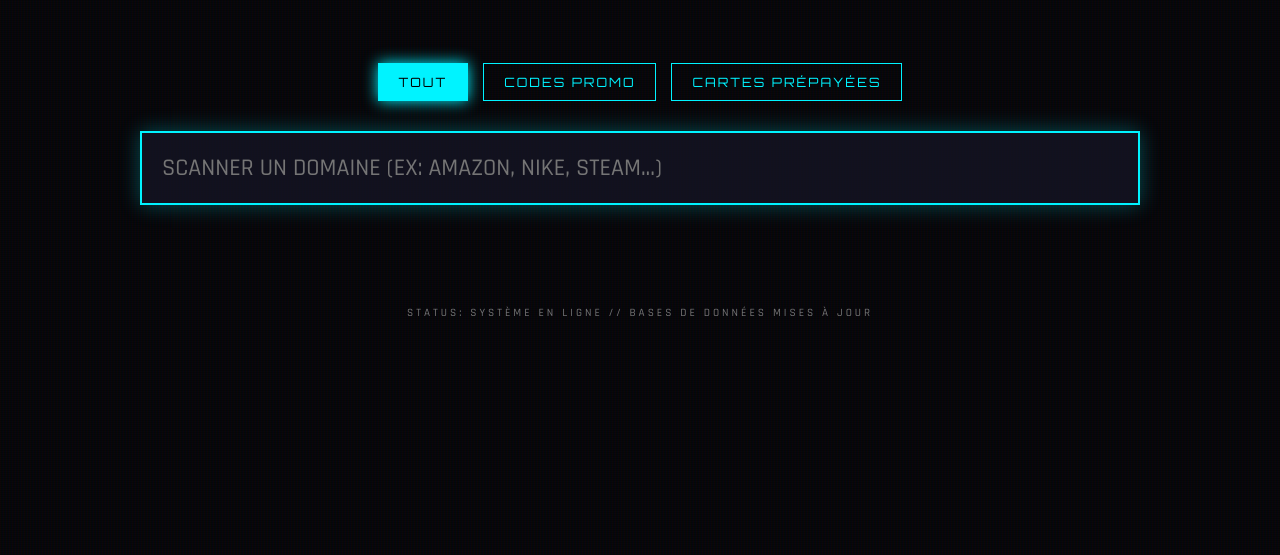
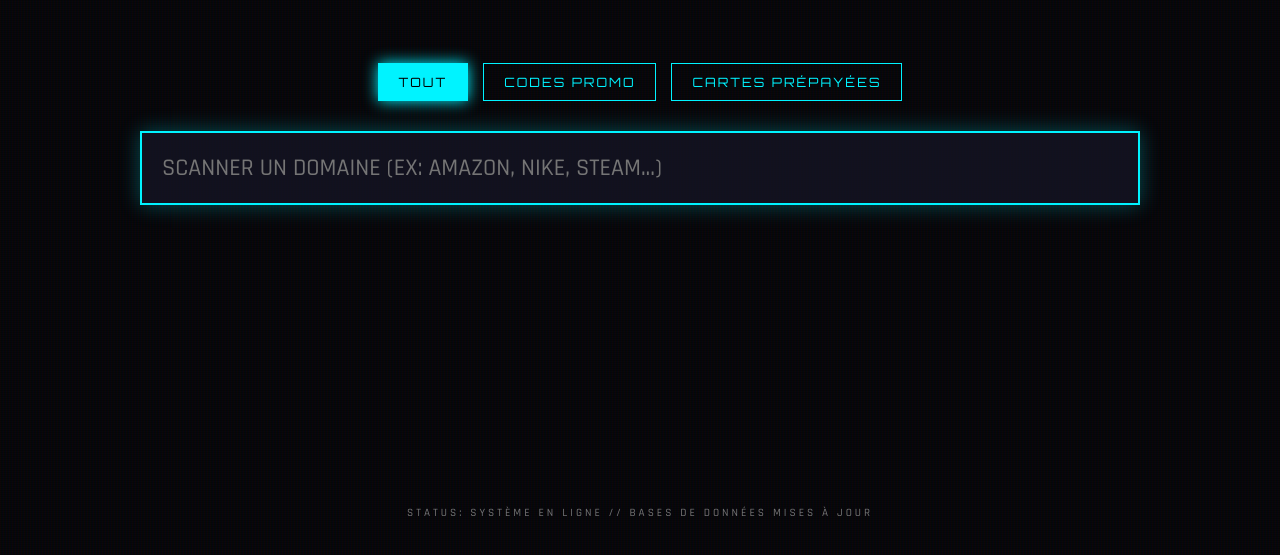
Before and after one commit to ARCHIVEX-DEV/promonexus, a plain HTML site: page index.html in a window 1280 px wide. Shown: the part 165-720 px from the top of the page. Drawn offline with Linux system fonts and the light colour scheme.

```diff
--- a/style.css
+++ b/style.css
@@ -45,7 +45,6 @@
     padding: 0 20px;
 }
 
-/* Barre de recherche */
 .search-wrapper {
     position: relative;
     margin-bottom: 50px;
@@ -72,11 +71,11 @@
     pointer-events: none;
 }
 
-/* Cartes de résultats */
 .results-grid {
     display: grid;
     grid-template-columns: repeat(auto-fill, minmax(300px, 1fr));
     gap: 20px;
+    min-height: 200px;
 }
 
 .card {
@@ -143,7 +142,6 @@
     opacity: 0.5;
 }
 
-/* Styles pour les onglets de filtrage */
 .filter-tabs {
     display: flex;
     justify-content: center;
@@ -171,7 +169,6 @@
     box-shadow: 0 0 15px var(--neon-blue);
 }
 
-/* Badge de type */
 .type-badge {
     position: absolute;
     top: 10px;
```
